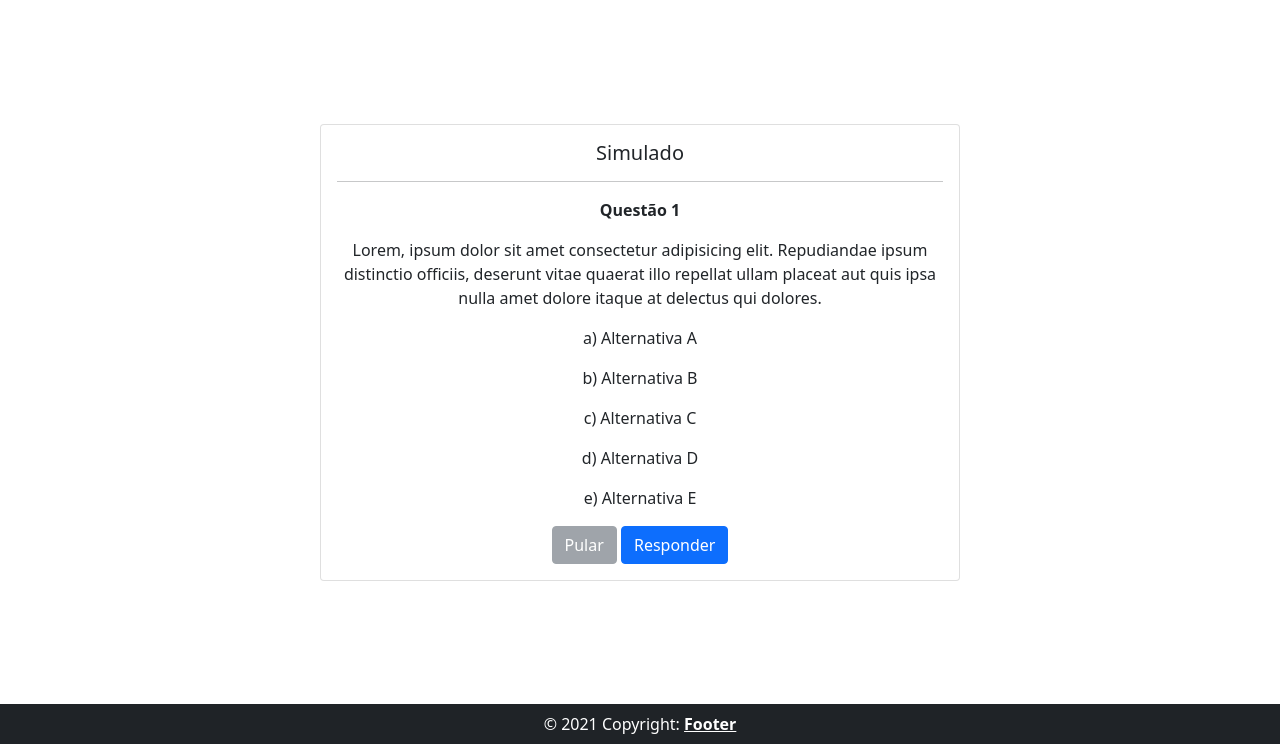
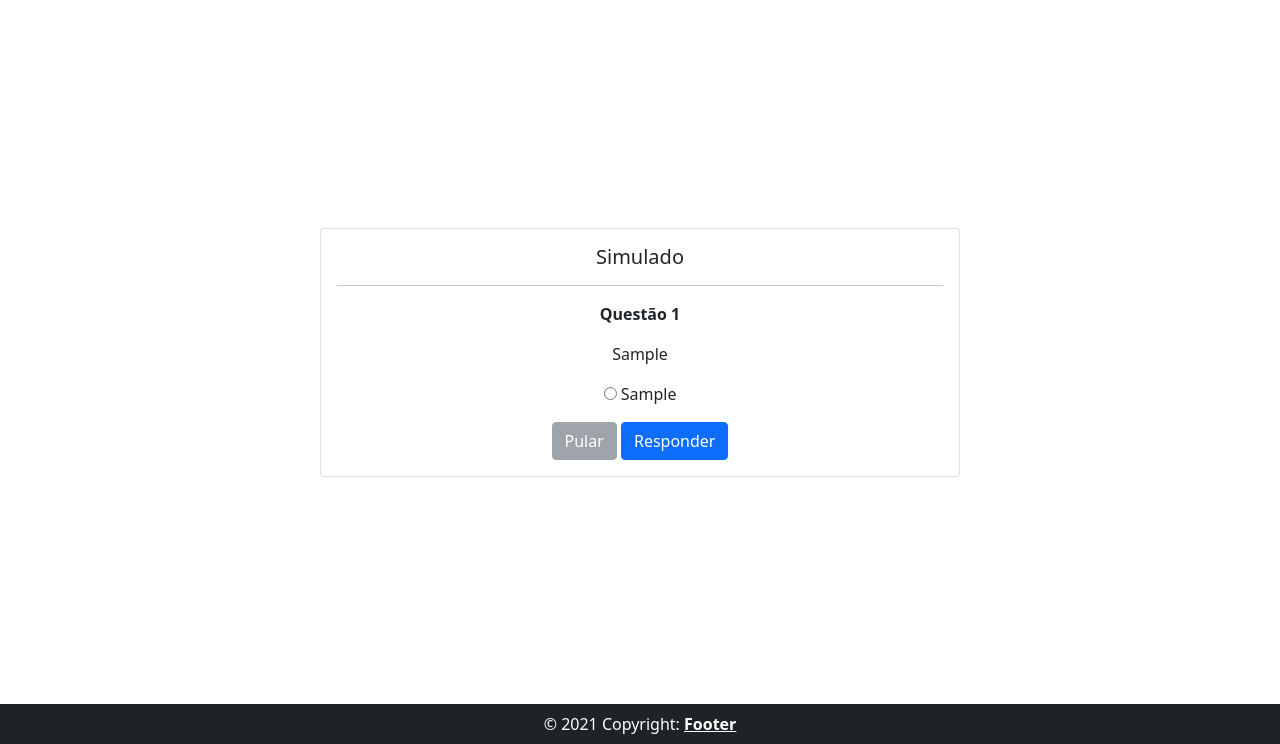
Before and after one commit to eunael/proj_sinal_transito, a Django app: page /quis/ in a window 1280 px wide. Shown: the part 56-800 px from the top of the page. Run offline with Django 4.2, Linux system fonts and the light colour scheme; tables that the repository leaves empty hold one stand-in row (values such as "Sample post"); some libraries are stand-ins or nearby versions.

Commit message:
passamento de ódio, mas tô enviando as questões pra merda do template

```diff
--- a/app_quis/admin.py
+++ b/app_quis/admin.py
@@ -1,7 +1,7 @@
 from django.contrib import admin
-from .models import Dificuldade, Pergunta, Alternativa, RelPerguntaAlternativa
+from .models import Categoria, Pergunta, Alternativa, RelPerguntaAlternativa
 
-admin.site.register(Dificuldade)
+admin.site.register(Categoria)
 admin.site.register(Pergunta)
 admin.site.register(Alternativa)
 admin.site.register(RelPerguntaAlternativa)
--- a/app_quis/models.py
+++ b/app_quis/models.py
@@ -1,35 +1,89 @@
+from itertools import chain
 from django.db import models
 
 
-class Dificuldade(models.Model):
+class Categoria(models.Model):
     nome = models.CharField(max_length=100)
     created_at = models.DateTimeField(auto_now_add=True)
     updated_at = models.DateTimeField(auto_now=True)
     class Meta:
-        verbose_name_plural = 'Dificuldades'
+        verbose_name_plural = 'Categorias'
+    def to_dict(instance):
+        opts = instance._meta
+        data = {}
+        for f in chain(opts.concrete_fields, opts.private_fields):
+            data[f.name] = f.value_from_object(instance)
+        for f in opts.many_to_many:
+            data[f.name] = [i.id for i in f.value_from_object(instance)]
+        return data
+    def __repr__(self):
+        return str(self.to_dict())
     def __str__(self):
-        return self.nome
+        return self.__repr__()
 class Pergunta(models.Model):
-    código = models.CharField(max_length=50, null=True)
-    enunciado = models.TextField(null=False)
-    id_dificuldade = models.ForeignKey(Dificuldade, on_delete=models.CASCADE)
+    código = models.CharField(max_length=50, blank=True, null=True)
+    enunciado = models.TextField(blank=True, null=False)
+    id_categoria = models.ForeignKey(Categoria, on_delete=models.CASCADE, blank=True, null=True)
     created_at = models.DateTimeField(auto_now_add=True)
     updated_at = models.DateTimeField(auto_now=True)
+
+    def getAlternativas(self):
+        relAlternativas = self.objects.get(id=self.id).relperguntaalternativa
+        alternativas = relAlternativas.alternativas
+        return alternativas
+    def to_dict(instance):
+        opts = instance._meta
+        data = {}
+        for f in chain(opts.concrete_fields, opts.private_fields):
+            data[f.name] = f.value_from_object(instance)
+        for f in opts.many_to_many:
+            data[f.name] = [i.id for i in f.value_from_object(instance)]
+        return data
+    def __repr__(self):
+        return str(self.to_dict())
+    def __str__(self):
+        return self.__repr__()
     class Meta:
         verbose_name_plural = 'Perguntas'
-    def __str__(self):
-        return self.enunciado
 
 class Alternativa(models.Model):
-    conteudo = models.TextField(null=False)
+    conteudo = models.TextField(blank=True, null=False)
     created_at = models.DateTimeField(auto_now_add=True)
     updated_at = models.DateTimeField(auto_now=True)
     class Meta:
         verbose_name_plural = 'Alternativas'
+    def to_dict(instance):
+        opts = instance._meta
+        data = {}
+        for f in chain(opts.concrete_fields, opts.private_fields):
+            data[f.name] = f.value_from_object(instance)
+        for f in opts.many_to_many:
+            data[f.name] = [i.id for i in f.value_from_object(instance)]
+        return data
+    def __repr__(self):
+        return str(self.to_dict())
     def __str__(self):
-        return self.conteudo
+        return self.__repr__()
 
 class RelPerguntaAlternativa(models.Model):
     id_pergunta = models.ForeignKey(Pergunta, on_delete=models.CASCADE)
     id_alternativa = models.ForeignKey(Alternativa, on_delete=models.CASCADE)
     certa =  models.BooleanField(default=False)
+
+    def to_dict(instance):
+        opts = instance._meta
+        data = {}
+        for f in chain(opts.concrete_fields, opts.private_fields):
+            data[f.name] = f.value_from_object(instance)
+        for f in opts.many_to_many:
+            data[f.name] = [i.id for i in f.value_from_object(instance)]
+        return data
+    def __repr__(self):
+        return str(self.to_dict())
+    def __str__(self):
+        return self.__repr__()
+
+# class RelAlternativaCategoria(models.Model):
+#     id_alternativa = models.ForeignKey(Alternativa, on_delete=models.CASCADE)
+#     id_categoria = models.ForeignKey(Categoria, on_delete=models.CASCADE)
+#     certa =  models.BooleanField(default=False)
--- a/app_quis/views.py
+++ b/app_quis/views.py
@@ -1,7 +1,39 @@
+from random import shuffle
 from django.shortcuts import render
 from django.http import HttpResponse
 
+from app_quis.models import Alternativa, Pergunta, RelPerguntaAlternativa
+
+def view_obj(obj):
+    strObj = ""
+    for i in obj:
+        strObj += str(i).replace(", '", ", <br>'")
+        strObj += "<br><br>"
+    # return str(obj).replace('}, {', '}, <br>{')
+    return strObj
 
 def index(request):
-    # return HttpResponse("Index de QUIS")
-    return render(request, 'app_quis/index.html')
+    data = {}
+    list_perg = list()
+    perguntas = Pergunta.objects.all()
+    perguntas_ids = list(map(lambda x: x.id, perguntas))
+    shuffle(perguntas_ids)
+    perguntas_ids = perguntas_ids[0:10]
+    count = 1
+    for idx, id_p in enumerate(perguntas_ids):
+        perg = perguntas.get(pk=id_p)
+        alterns_ids = list(RelPerguntaAlternativa.objects.filter(id_pergunta=perg.id).values_list('id_alternativa', flat=True))
+        alterns = list(Alternativa.objects.filter(id__in=alterns_ids))
+        if len(alterns_ids)>0:
+            obj = {
+                'pergunta': perg,
+                'alternativas': alterns,
+                'index': count
+            }
+            list_perg.append(obj)
+            count += 1
+    data['questoes'] = list_perg
+
+    # return HttpResponse(view_obj(list_perg))
+
+    return render(request, 'app_quis/index.html', data)
--- a/templates/app_quis/index.html
+++ b/templates/app_quis/index.html
@@ -22,60 +22,31 @@ Simulado
     }
 </style>
 <div>
+
+    {% for questao in questoes %}
         <div id="questoes" actual-question="1">
+
+            {% if questao.index > 1 %}
+                <div class="d-none questao w-100" id="questao-1">
+            {% else %}
                 <div class="fadeIn questao w-100" id="questao-1">
-            <p><strong>Questão 1</strong></p>
+            {% endif %}
+                <p><strong>Questão {{ questao.index }}</strong></p>
                 <p>
-                Lorem, ipsum dolor sit amet consectetur adipisicing elit. Repudiandae ipsum distinctio officiis, deserunt vitae quaerat illo repellat ullam placeat aut quis ipsa nulla amet dolore itaque at delectus qui dolores.
+                    {{ questao.pergunta.enunciado }}
                 </p>
                 <div>
-                <p>a) Alternativa A</p>
-                <p>b) Alternativa B</p>
-                <p>c) Alternativa C</p>
-                <p>d) Alternativa D</p>
-                <p>e) Alternativa E</p>
-            </div>
-        </div>
-        <div class="d-none questao w-100" id="questao-2">
-            <p><strong>Questão 2</strong></p>
+                    {% for altern in questao.alternativas %}
                         <p>
-                Lorem ipsum dolor sit amet consectetur adipisicing elit. Quod similique esse dolorem natus fugit quam dolorum, aut alias suscipit omnis exercitationem provident cupiditate minus fuga temporibus maiores, quasi expedita ullam.
+                            <input type="radio" name="qst-{{questao.index}}" id="">
+                            <label for="">{{ altern.conteudo }}</label>
                         </p>
-            <div>
-                <p>a) Alternativa A</p>
-                <p>b) Alternativa B</p>
-                <p>c) Alternativa C</p>
-                <p>d) Alternativa D</p>
-                <p>e) Alternativa E</p>
-            </div>
-        </div>
-        <div class="d-none questao w-100" id="questao-3">
-            <p><strong>Questão 3</strong></p>
-            <p>
-                Lorem ipsum dolor sit amet consectetur adipisicing elit. Aliquid enim commodi atque iste, itaque, ab nulla earum ipsa quia quod, nobis illum animi nisi. Libero eligendi commodi voluptatem rem quod!
-            </p>
-            <div>
-                <p>a) Alternativa A</p>
-                <p>b) Alternativa B</p>
-                <p>c) Alternativa C</p>
-                <p>d) Alternativa D</p>
-                <p>e) Alternativa E</p>
-            </div>
-        </div>
-        <div class="d-none questao w-100" id="questao-4">
-            <p><strong>Questão 4</strong></p>
-            <p>
-                Lorem ipsum dolor sit amet consectetur, adipisicing elit. Voluptates odio officia labore earum tempore nemo inventore, quae sint possimus cupiditate, recusandae ullam optio rem minus, beatae nostrum quibusdam quas! Voluptatem!
-            </p>
-            <div>
-                <p>a) Alternativa A</p>
-                <p>b) Alternativa B</p>
-                <p>c) Alternativa C</p>
-                <p>d) Alternativa D</p>
-                <p>e) Alternativa E</p>
+                    {% endfor %}
                 </div>
             </div>
         </div>
+    {% endfor %}
+
 
     <div class="text-right">
         <button type="button" id="btn-voltar" class="btn btn-danger d-none">Voltar</button>
```
Also changed, not shown: app_quis/migrations/0002_rename_dificuldade_categoria_alter_categoria_options_and_more.py (added), app_quis/migrations/0003_alternativa_id_categoria.py (added), app_quis/migrations/0004_remove_alternativa_id_categoria.py (added). Lines whose indentation alone changed are shown as unchanged.
